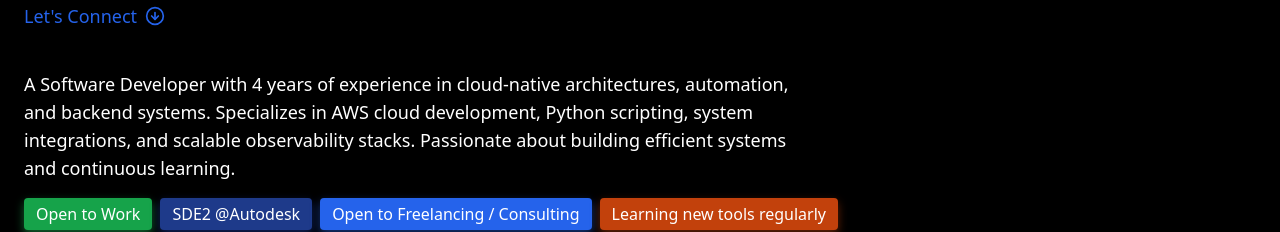
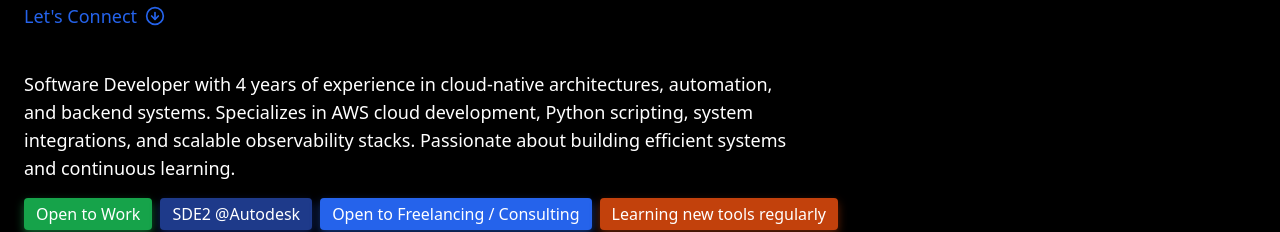
Before and after one commit to krishnamurthy-srinivasan/krishna-dev, a React (Vite) app: page / in a window 1280 px wide. Shown: the part 250-482 px from the top of the page. Built offline with nearby package versions, Linux system fonts and the light colour scheme.

Commit message:
changed description

```diff
--- a/src/App.jsx
+++ b/src/App.jsx
@@ -44,7 +44,7 @@ export default function Portfolio() {
 
       <section className="mb-12">
         <p className="text-lg max-w-3xl">
-          A Software Developer with 4 years of experience in cloud-native architectures, automation, and backend systems.
+          Software Developer with 4 years of experience in cloud-native architectures, automation, and backend systems.
           Specializes in AWS cloud development, Python scripting, system integrations, and scalable observability stacks.
           Passionate about building efficient systems and continuous learning.
         </p>
```
